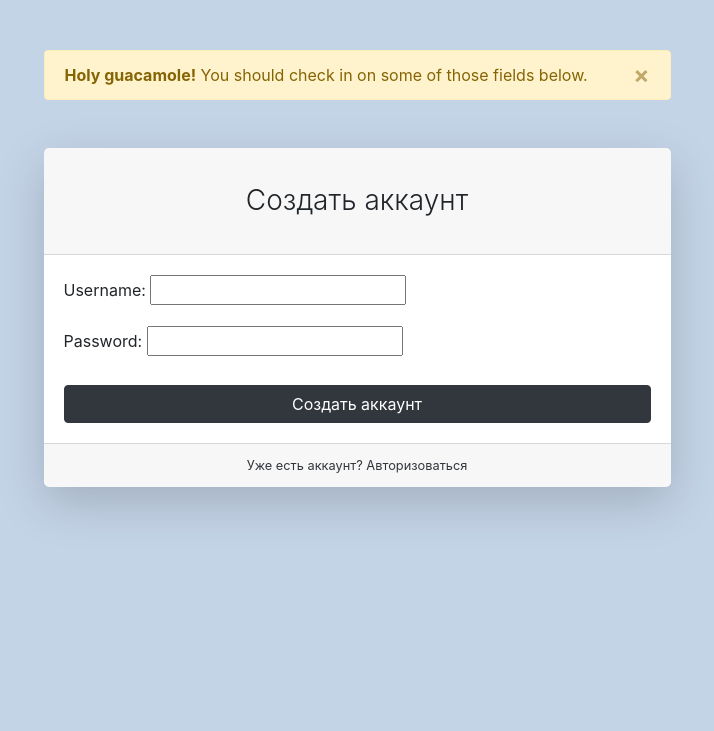
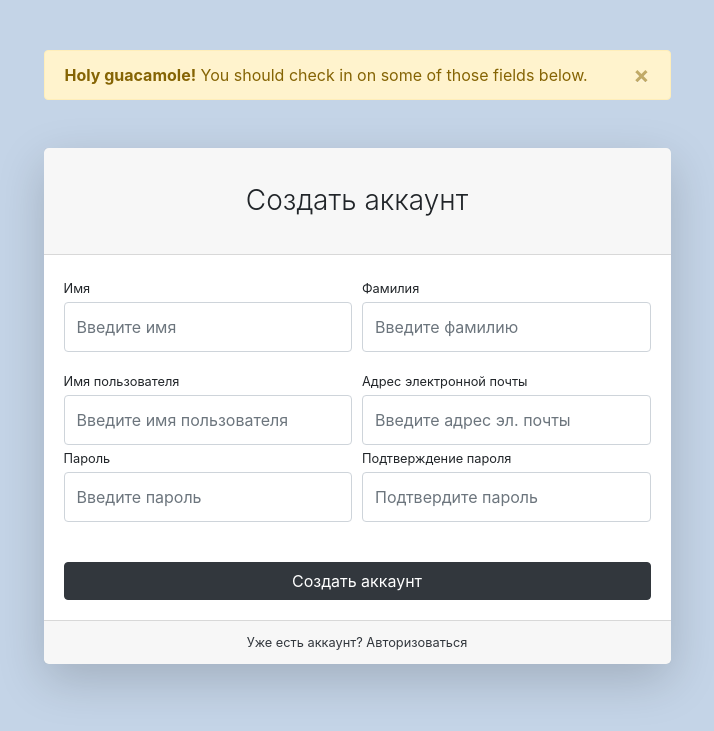
Before and after one commit to kostya300/st, a Django app: template users/templates/users/register.html in a window 1280 px wide. Shown: the top 731 px of the page, without its empty margins (283-997 px from the left). Run offline with Django 5.2, Linux system fonts and the light colour scheme; the template is opened without the code that fills it: values that come from a table or form of the project are taken from there, others are empty; some libraries are stand-ins or nearby versions.

Commit message:
nextcommit

```diff
--- /dev/null
+++ b/static/vendor/css/users.css
@@ -0,0 +1,3 @@
+.username_global_header_isactive{
+    color: white;
+}
--- a/store/settings.py
+++ b/store/settings.py
@@ -130,4 +130,5 @@ MEDIA_URL = '/media/'
 DEFAULT_AUTO_FIELD = "django.db.models.BigAutoField"
 
 # users
-AUTH_USER_MODEL = "users.User"
+AUTH_USER_MODEL = 'users.User'
+LOGOUT_REDIRECT_URL = '/common/'
--- a/users/forms.py
+++ b/users/forms.py
@@ -1,6 +1,6 @@
-from django.contrib.auth.forms import AuthenticationForm
+from django.contrib.auth.forms import AuthenticationForm, UserCreationForm
 from django import forms
-from users.models import User
+from .models import User
 
 
 class UserLoginForm(AuthenticationForm):
@@ -11,5 +11,14 @@ class UserLoginForm(AuthenticationForm):
         model = User
         fields = ('username', 'password')
 
-
+class CustomUserCreationForm(UserCreationForm):
+    first_name = forms.CharField()
+    last_name = forms.CharField()
+    email = forms.EmailField()
+    username = forms.CharField()
+    password1 = forms.CharField()
+    password2 = forms.CharField()
+    class Meta:
+        model = User
+        fields = ('first_name', 'last_name', 'email', 'username', 'password1', 'password2')
 # А в разметке для инпутов добавляем атрибут name, в котором значениями будут username и password. И обязательно инпут и лэбел должны быть связаны через id, т.е у label должен быть атрибут for  в котором должно быть указано то же самое, что и в id input.
--- a/users/templates/users/register.html
+++ b/users/templates/users/register.html
@@ -15,56 +15,56 @@
                             <div class="card-header"><h3 class="text-center font-weight-light my-4">Создать аккаунт</h3>
                             </div>
                             <div class="card-body">
-                                <form>
-	                                {{ form.as_p }}
-{#                                    <div class="form-row">#}
-{#                                        <div class="col-md-6">#}
-{#                                            <div class="form-group">#}
-{#                                                <label class="small mb-1" for="inputFirstName">Имя</label>#}
-{#                                                <input class="form-control py-4" id="inputFirstName" type="text"#}
-{#                                                       placeholder="Введите имя"/>#}
-{#                                            </div>#}
-{#                                        </div>#}
-{#                                        <div class="col-md-6">#}
-{#                                            <div class="form-group">#}
-{#                                                <label class="small mb-1" for="inputLastName">Фамилия</label>#}
-{#                                                <input class="form-control py-4" id="inputLastName" type="text"#}
-{#                                                       placeholder="Введите фамилию"/>#}
-{#                                            </div>#}
-{#                                        </div>#}
-{#                                    </div>#}
-{#                                    <div class="form-row">#}
-{#                                        <div class="col-md-6">#}
-{#                                            <label class="small mb-1" for="inputUsername">Имя пользователя</label>#}
-{#                                            <input class="form-control py-4" id="inputUsername" type="text"#}
-{#                                                   aria-describedby="usernameHelp"#}
-{#                                                   placeholder="Введите имя пользователя"/>#}
-{#                                        </div>#}
-{#                                        <div class="col-md-6">#}
-{#                                            <label class="small mb-1" for="inputEmailAddress">Адрес электронной#}
-{#                                                почты</label>#}
-{#                                            <input class="form-control py-4" id="inputEmailAddress" type="email"#}
-{#                                                   aria-describedby="emailHelp"#}
-{#                                                   placeholder="Введите адрес эл. почты"/>#}
-{#                                        </div>#}
-{#                                    </div>#}
-{#                                    <div class="form-row">#}
-{#                                        <div class="col-md-6">#}
-{#                                            <div class="form-group">#}
-{#                                                <label class="small mb-1" for="inputPassword">Пароль</label>#}
-{#                                                <input class="form-control py-4" id="inputPassword" type="password"#}
-{#                                                       placeholder="Введите пароль"/>#}
-{#                                            </div>#}
-{#                                        </div>#}
-{#                                        <div class="col-md-6">#}
-{#                                            <div class="form-group">#}
-{#                                                <label class="small mb-1" for="inputConfirmPassword">Подтверждение#}
-{#                                                    пароля</label>#}
-{#                                                <input class="form-control py-4" id="inputConfirmPassword"#}
-{#                                                       type="password" placeholder="Подтвердите пароль"/>#}
-{#                                            </div>#}
-{#                                        </div>#}
-{#                                    </div>#}
+                                <form action="{% url 'users:register'%}" method="POST">
+									{% csrf_token %}
+                                    <div class="form-row">
+                                        <div class="col-md-6">
+                                            <div class="form-group">
+                                                <label class="small mb-1" for="inputFirstName">Имя</label>
+                                                <input class="form-control py-4" id="inputFirstName" type="text"
+                                                       placeholder="Введите имя" name="first_name"/>
+                                            </div>
+                                        </div>
+                                        <div class="col-md-6">
+                                            <div class="form-group">
+                                                <label class="small mb-1" for="inputLastName">Фамилия</label>
+                                                <input class="form-control py-4" id="inputLastName" type="text"
+                                                       placeholder="Введите фамилию" name="last_name"/>
+                                            </div>
+                                        </div>
+                                    </div>
+                                    <div class="form-row">
+                                        <div class="col-md-6">
+                                            <label class="small mb-1" for="inputUsername">Имя пользователя</label>
+                                            <input class="form-control py-4" id="inputUsername" type="text"
+                                                   aria-describedby="usernameHelp"
+                                                   placeholder="Введите имя пользователя" name="username"/>
+                                        </div>
+                                        <div class="col-md-6">
+                                            <label class="small mb-1" for="inputEmailAddress">Адрес электронной
+                                                почты</label>
+                                            <input class="form-control py-4" id="inputEmailAddress" type="email"
+                                                   aria-describedby="emailHelp"
+                                                   placeholder="Введите адрес эл. почты" name="email"/>
+                                        </div>
+                                    </div>
+                                    <div class="form-row">
+                                        <div class="col-md-6">
+                                            <div class="form-group">
+                                                <label class="small mb-1" for="inputPassword">Пароль</label>
+                                                <input class="form-control py-4" id="inputPassword" type="password"
+                                                       placeholder="Введите пароль" name="password1"/>
+                                            </div>
+                                        </div>
+                                        <div class="col-md-6">
+                                            <div class="form-group">
+                                                <label class="small mb-1" for="inputConfirmPassword">Подтверждение
+                                                    пароля</label>
+                                                <input class="form-control py-4" id="inputConfirmPassword"
+                                                       type="password" placeholder="Подтвердите пароль" name="password2"/>
+                                            </div>
+                                        </div>
+                                    </div>
                                     <div class="form-group mt-4 mb-0">
                                         <input class="btn btn-primary btn-block" type="submit" value="Создать аккаунт">
                                     </div>
--- a/users/urls.py
+++ b/users/urls.py
@@ -1,10 +1,12 @@
 from django.contrib import admin
+from django.contrib.auth import logout
 from django.template.context_processors import media
 from django.urls import path
-from .views import login_view, registerview
+from .views import login_view, registerview,custom_logout
 
 app_name = 'users'
 urlpatterns = [
     path('login/', login_view ,name='login'),
     path('register/', registerview ,name='register'),
+    path('logout/', custom_logout, name='logout'),
 ]
```
Also changed, not shown: products/templates/products/base.html (+17 -4 lines), static/vendor/css/index.css (+0 -8 lines), users/views.py (+17 -2 lines), db.sqlite3, users/models.py (line endings or trailing spaces).
